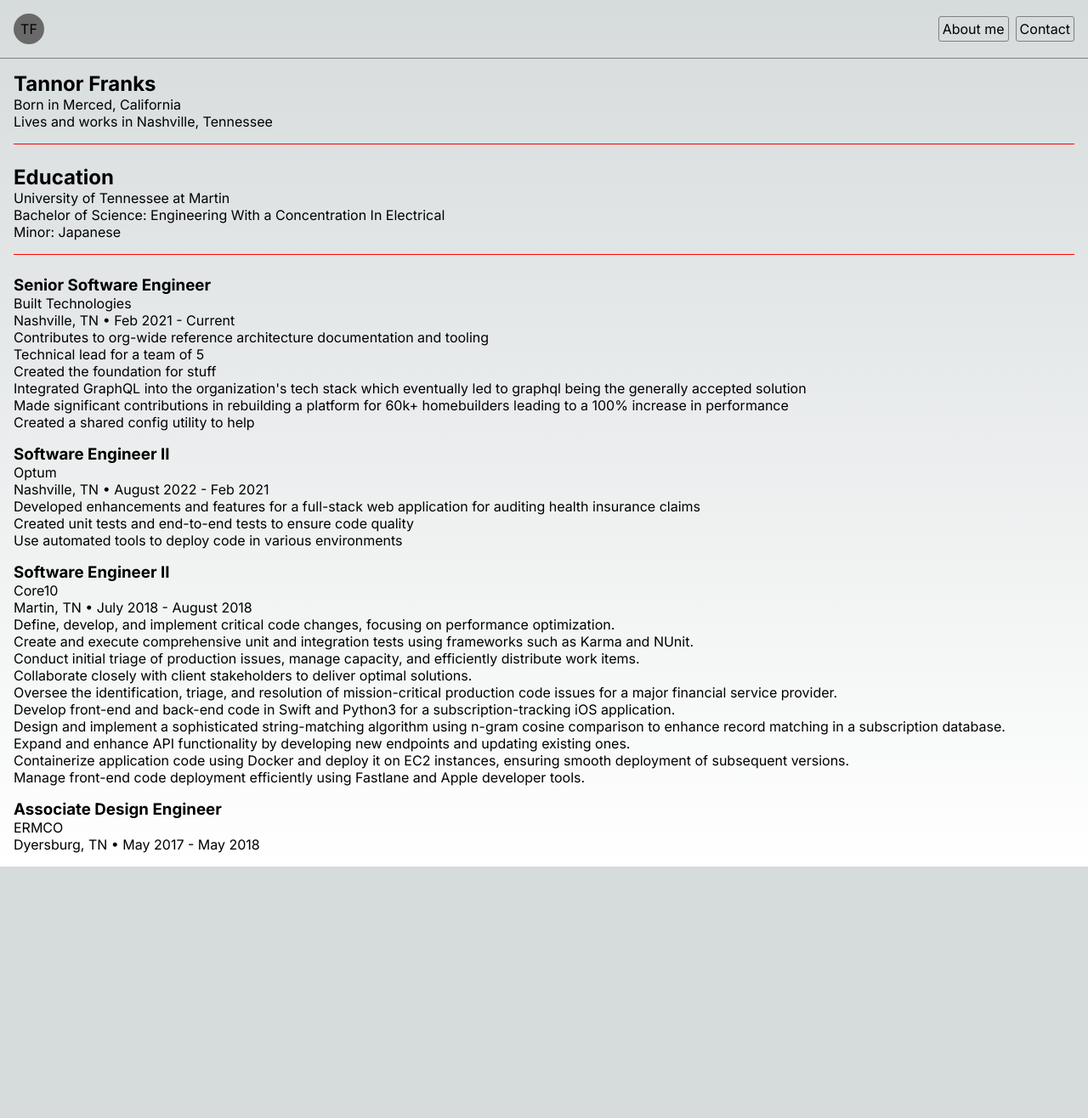
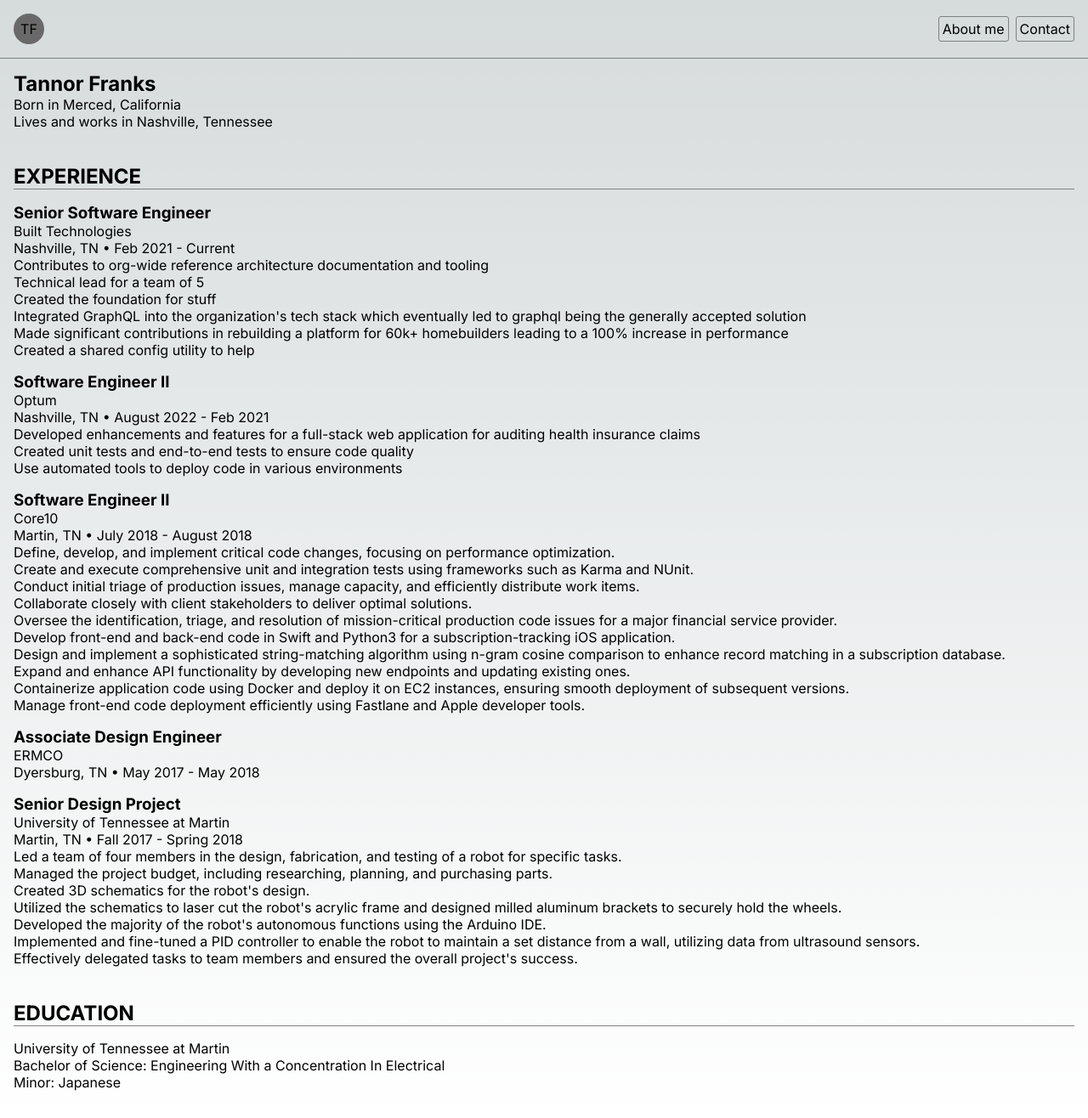
Before and after one commit to Tanmfran/tf-overview, a Next.js app: page / in a window 1280 px wide. Shown: the whole page at 85% size. Before the commit the page ends 1020 px from the top, so only its background shows below. Built offline with nearby package versions, Linux system fonts and the light colour scheme.

Commit message:
[CHORE] - resume details

```diff
--- a/src/app/page.module.css
+++ b/src/app/page.module.css
@@ -7,13 +7,16 @@
 
 
 .detailSection {
-  border-bottom: 1px solid red;
   padding-bottom: 16px;
-
 }
 
-.detailSection__jobs {
+.detailSection__experience {
   display: flex;
   flex-direction: column;
   gap: 16px;
 }
+
+.detailSection__header {
+  border-bottom: 1px solid gray;
+  margin-bottom: 16px;
+}
--- a/src/app/page.tsx
+++ b/src/app/page.tsx
@@ -55,6 +55,21 @@
     location: "Dyersburg, TN",
     details: [],
   },
+  {
+    name: "University of Tennessee at Martin",
+    jobTitle: "Senior Design Project",
+    date: "Fall 2017 - Spring 2018",
+    location: "Martin, TN",
+    details: [
+      "Led a team of four members in the design, fabrication, and testing of a robot for specific tasks.",
+      "Managed the project budget, including researching, planning, and purchasing parts.",
+      "Created 3D schematics for the robot's design.",
+      "Utilized the schematics to laser cut the robot's acrylic frame and designed milled aluminum brackets to securely hold the wheels.",
+      "Developed the majority of the robot's autonomous functions using the Arduino IDE.",
+      "Implemented and fine-tuned a PID controller to enable the robot to maintain a set distance from a wall, utilizing data from ultrasound sensors.",
+      "Effectively delegated tasks to team members and ensured the overall project's success.",
+    ],
+  },
   //TODO: Pull all of my past performance reviews and use those details
 ];
 
@@ -69,16 +84,10 @@
         <p>Lives and works in Nashville, Tennessee</p>
       </section>
       <section className={styles.detailSection}>
-        <header>
-          <h1>Education</h1>
-          <p>University of Tennessee at Martin</p>
+        <header className={styles.detailSection__header}>
+          <h1>EXPERIENCE</h1>
         </header>
-        <p>
-          Bachelor of Science: Engineering With a Concentration In Electrical
-        </p>
-        <p>Minor: Japanese</p>
-      </section>
-      <section className={styles.detailSection__jobs}>
+        <div className={styles.detailSection__experience}>
           {jobDetails.map((job) => (
             <article key={job.name}>
               <header>
@@ -94,6 +103,17 @@
                 job.details.map((detail, i) => <p key={i}>{detail}</p>)}
             </article>
           ))}
+        </div>
+      </section>
+      <section className={styles.detailSection}>
+        <header className={styles.detailSection__header}>
+          <h1>EDUCATION</h1>
+        </header>
+        <p>University of Tennessee at Martin</p>
+        <p>
+          Bachelor of Science: Engineering With a Concentration In Electrical
+        </p>
+        <p>Minor: Japanese</p>
       </section>
       {/*<button onClick={() => setShowPdf(true)}>Show Resume</button>*/}
       {/*{showPdf && (*/}
```
Lines whose indentation alone changed are shown as unchanged.
